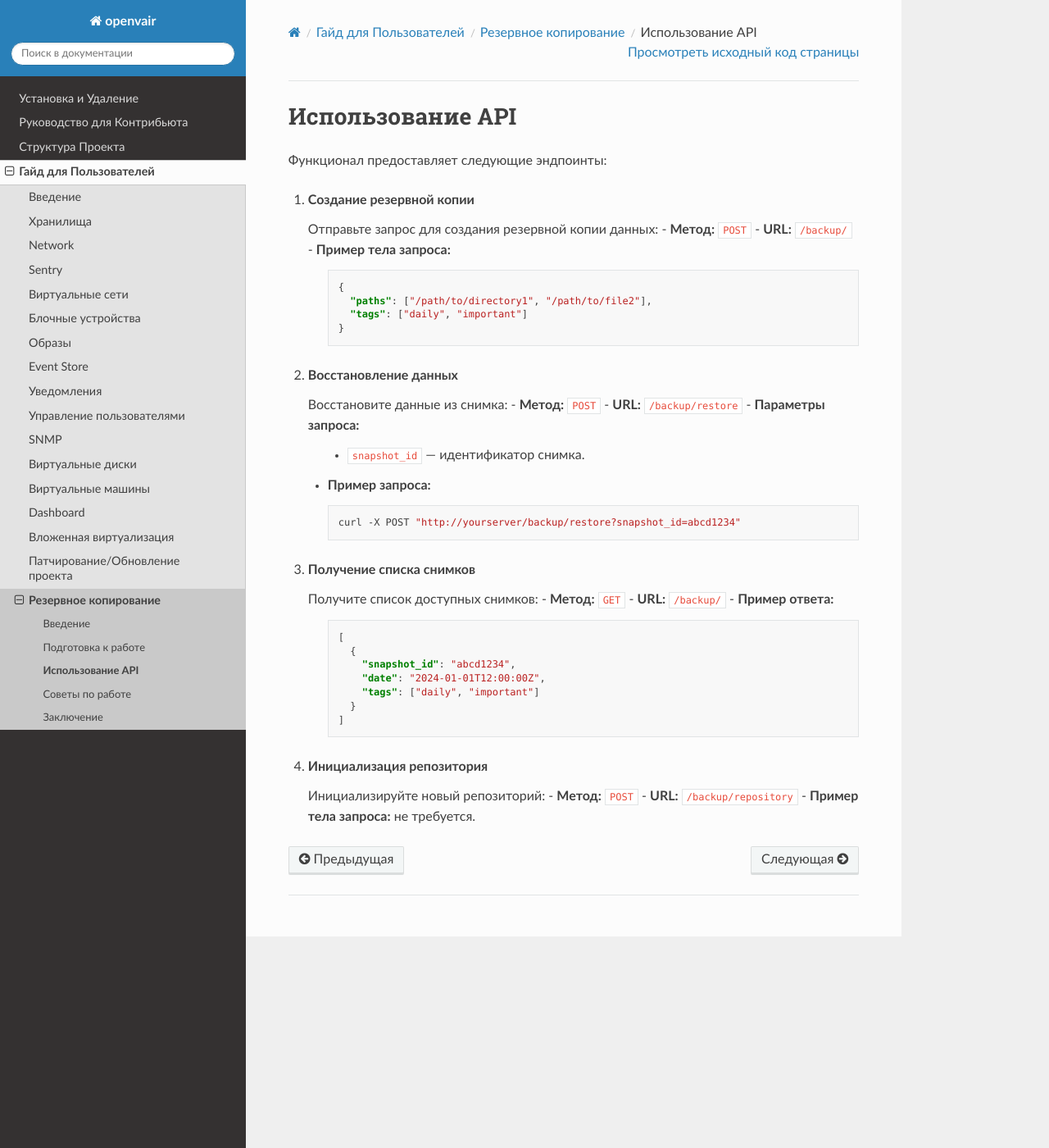
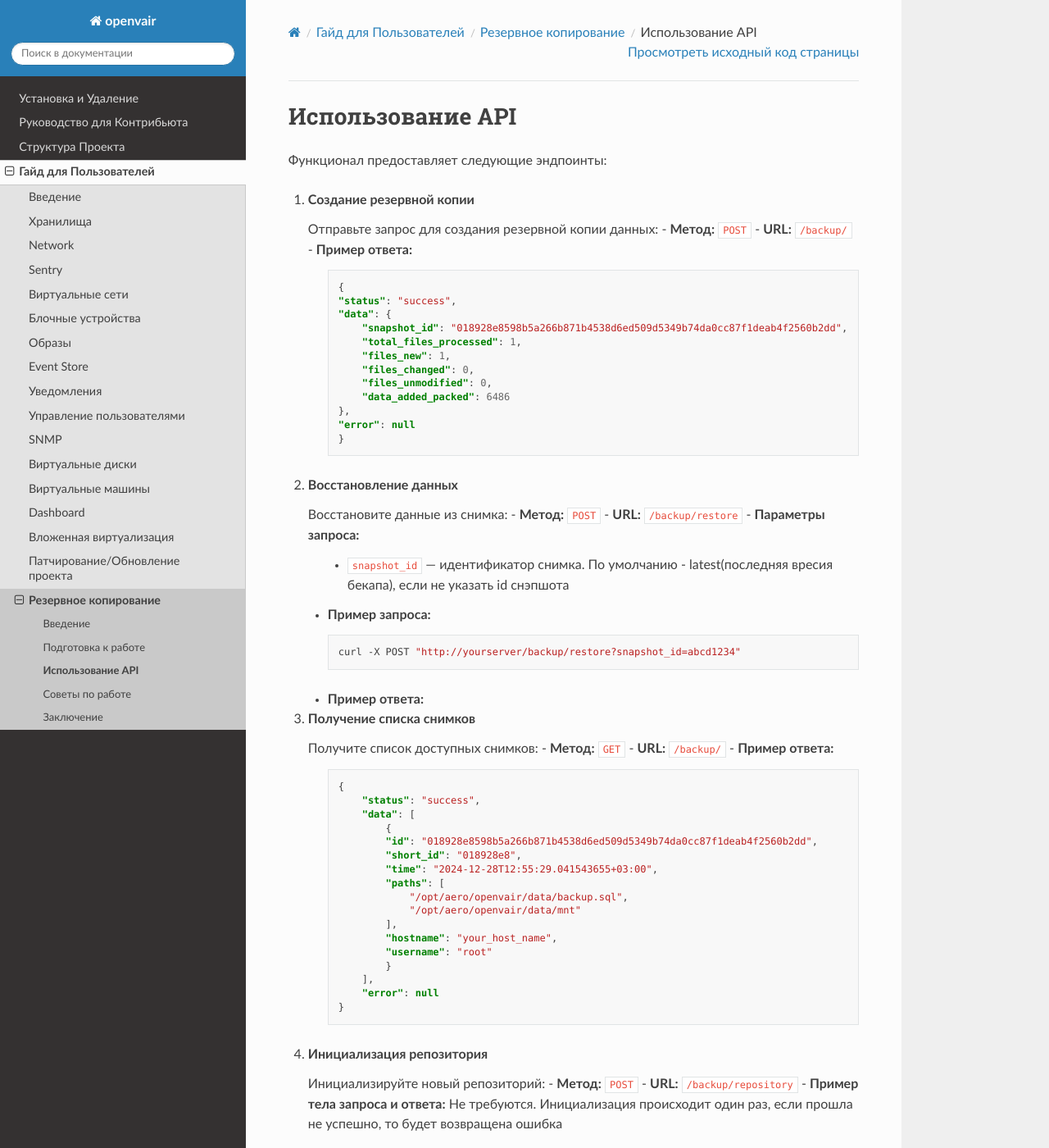
Before and after one commit to Aerodisk/openvair-docs, a Sphinx documentation site: the page built from source/user_guide/backup/api_usage.rst, in a window 1280 px wide and 1400 px high. Shown: the whole window at 82% size. Built offline with Sphinx 7.4.7 and the Read the Docs theme 3.1.0, drawn with Linux system fonts in a browser that asks for light colours.

Commit message:
adds response example and correct descriptions

```diff
--- a/source/user_guide/backup/api_usage.rst
+++ b/source/user_guide/backup/api_usage.rst
@@ -9,13 +9,21 @@
    Отправьте запрос для создания резервной копии данных:
    - **Метод:** ``POST``
    - **URL:** ``/backup/``
-   - **Пример тела запроса:**
+   - **Пример ответа:**
 
      .. code-block:: json
 
         {
-          "paths": ["/path/to/directory1", "/path/to/file2"],
-          "tags": ["daily", "important"]
+        "status": "success",
+        "data": {
+            "snapshot_id": "018928e8598b5a266b871b4538d6ed509d5349b74da0cc87f1deab4f2560b2dd",
+            "total_files_processed": 1,
+            "files_new": 1,
+            "files_changed": 0,
+            "files_unmodified": 0,
+            "data_added_packed": 6486
+        },
+        "error": null
         }
 
 2. **Восстановление данных**
@@ -24,12 +32,30 @@
    - **Метод:** ``POST``
    - **URL:** ``/backup/restore``
    - **Параметры запроса:**
-     - ``snapshot_id`` — идентификатор снимка.
+
+     - ``snapshot_id`` — идентификатор снимка. По умолчанию - latest(последняя вресия бекапа), если не указать id снэпшота
+
    - **Пример запроса:**
 
      .. code-block:: bash
 
         curl -X POST "http://yourserver/backup/restore?snapshot_id=abcd1234"
+
+   - **Пример ответа:**
+
+     .. code-block:: json
+        {
+            "status": "success",
+            "data": {
+                "total_files": 3,
+                "files_restored": 3,
+                "files_skipped": 1,
+                "total_bytes": null,
+                "bytes_restored": null,
+                "bytes_skipped": 32106
+            },
+            "error": null
+        }
 
 3. **Получение списка снимков**
 
@@ -40,17 +66,28 @@
 
      .. code-block:: json
 
-        [
-          {
-            "snapshot_id": "abcd1234",
-            "date": "2024-01-01T12:00:00Z",
-            "tags": ["daily", "important"]
-          }
-        ]
+        {
+            "status": "success",
+            "data": [
+                {
+                "id": "018928e8598b5a266b871b4538d6ed509d5349b74da0cc87f1deab4f2560b2dd",
+                "short_id": "018928e8",
+                "time": "2024-12-28T12:55:29.041543655+03:00",
+                "paths": [
+                    "/opt/aero/openvair/data/backup.sql",
+                    "/opt/aero/openvair/data/mnt"
+                ],
+                "hostname": "your_host_name",
+                "username": "root"
+                }
+            ],
+            "error": null
+        }
+
 
 4. **Инициализация репозитория**
 
    Инициализируйте новый репозиторий:
    - **Метод:** ``POST``
    - **URL:** ``/backup/repository``
-   - **Пример тела запроса:** не требуется.
+   - **Пример тела запроса и ответа:** Не требуются. Инициализация происходит один раз, если прошла не успешно, то будет возвращена ошибка
```
